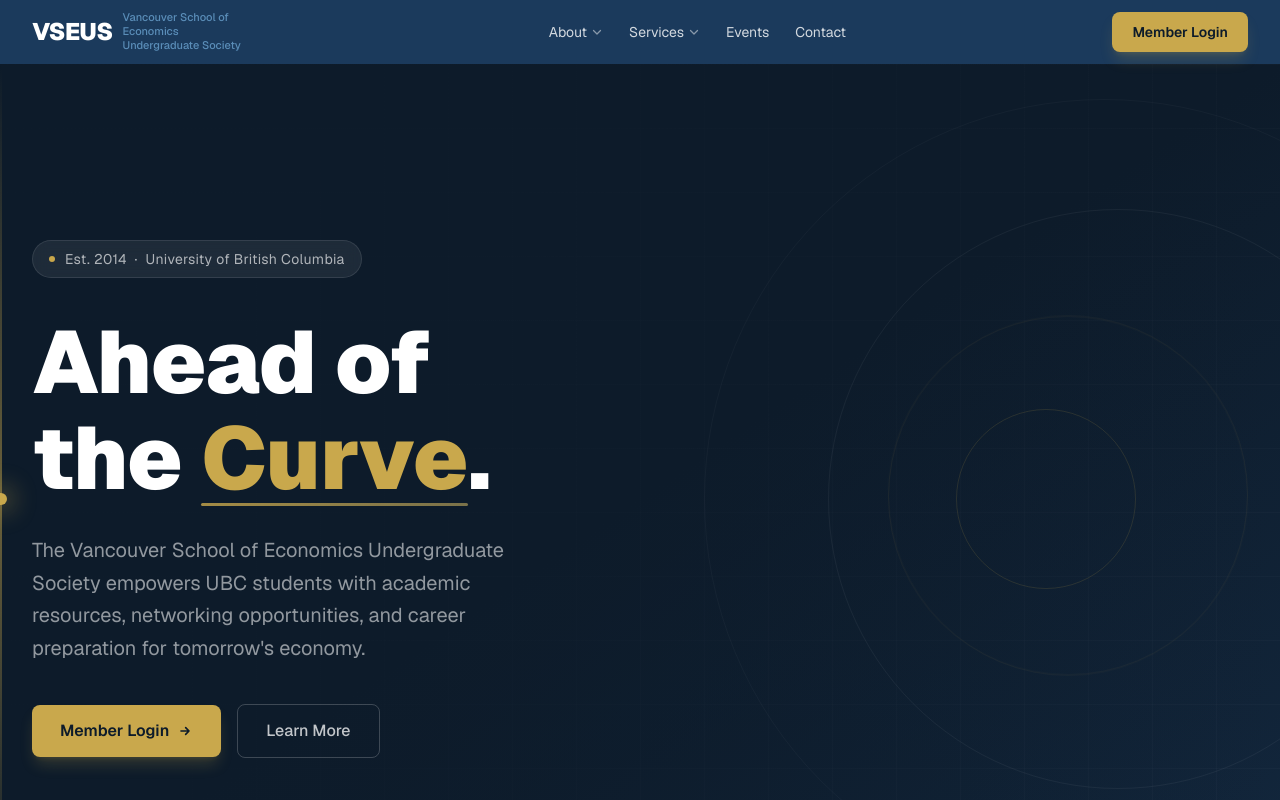
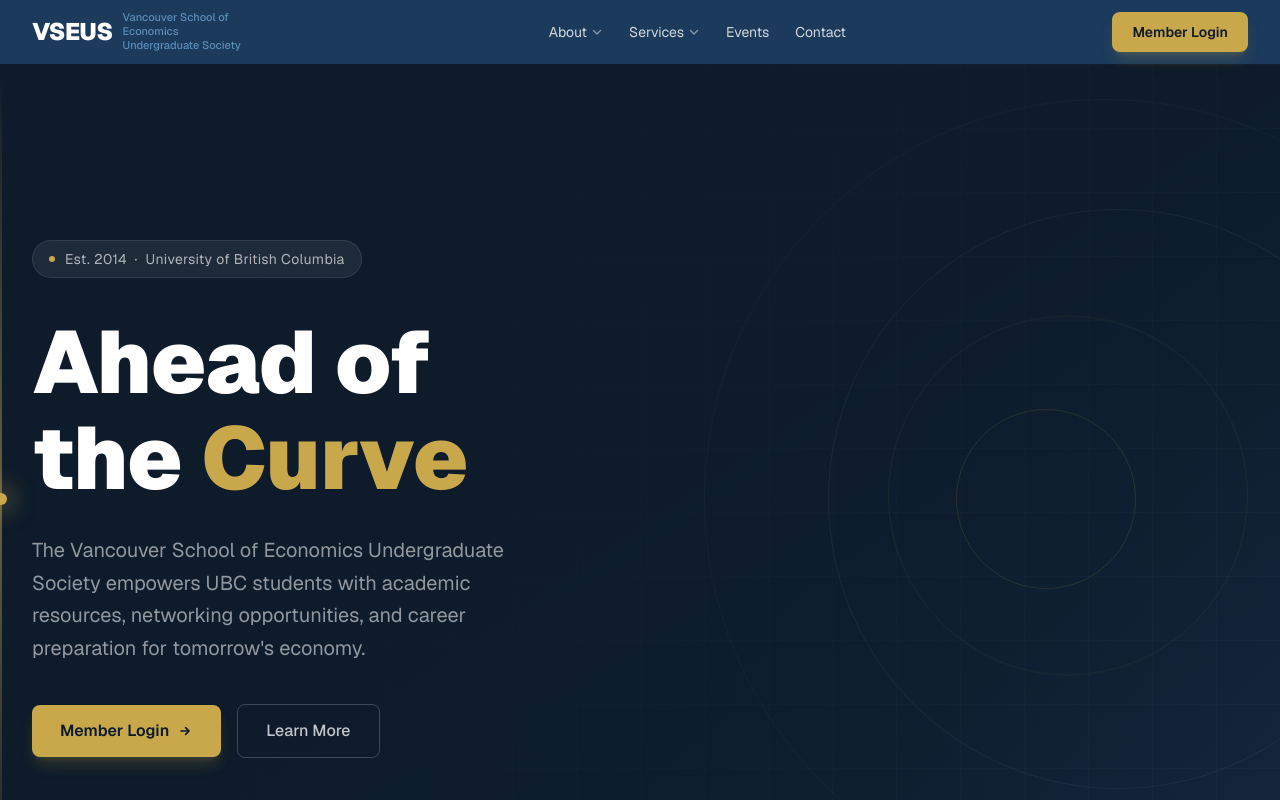
Before and after one commit to Mr-Slope/VSEUS-website, a Next.js app: page / in a window 1280 px wide. Shown: the top 800 px of the page. Built offline with nearby package versions, Linux system fonts and the light colour scheme.

Commit message:
feat(ui): replace hero underline with scroll-driven SVG curve

```diff
--- a/src/components/home/Hero.tsx
+++ b/src/components/home/Hero.tsx
@@ -1,12 +1,30 @@
 'use client';
 
-import React from 'react';
+import React, { useRef, useEffect } from 'react';
 import Link from 'next/link';
 import { useAuth } from '@/hooks/useAuth';
 import { CTAButton } from '@/components/ui/CTAButton';
 
 export function Hero() {
   const { user } = useAuth();
+  const pathRef = useRef<SVGPathElement>(null);
+
+  useEffect(() => {
+    const path = pathRef.current;
+    if (!path) return;
+
+    const length = path.getTotalLength();
+    path.style.strokeDasharray = `${length}`;
+    path.style.strokeDashoffset = `${length}`;
+
+    function onScroll() {
+      const progress = Math.min(window.scrollY / 280, 1);
+      path!.style.strokeDashoffset = `${length * (1 - progress)}`;
+    }
+
+    window.addEventListener('scroll', onScroll, { passive: true });
+    return () => window.removeEventListener('scroll', onScroll);
+  }, []);
 
   return (
     <section className="relative min-h-screen flex items-center bg-navy-900 overflow-hidden">
@@ -48,9 +66,30 @@ export function Hero() {
               the{' '}
               <span className="text-gold relative inline-block">
                 Curve
-                <span className="absolute -bottom-1 left-0 right-0 h-[3px] bg-gradient-to-r from-gold/80 to-gold-light/50 rounded-full" />
+                <svg
+                  className="absolute left-0 w-full overflow-visible pointer-events-none"
+                  style={{ bottom: '-0.18em' }}
+                  height="0.22em"
+                  viewBox="0 0 100 20"
+                  preserveAspectRatio="none"
+                  fill="none"
+                  aria-hidden="true"
+                >
+                  <defs>
+                    <linearGradient id="curveGrad" x1="0%" y1="0%" x2="100%" y2="0%">
+                      <stop offset="0%" stopColor="rgba(201,168,76,0.85)" />
+                      <stop offset="100%" stopColor="rgba(222,192,110,0.5)" />
+                    </linearGradient>
+                  </defs>
+                  <path
+                    ref={pathRef}
+                    d="M 2 4 Q 50 18 98 4"
+                    stroke="url(#curveGrad)"
+                    strokeWidth="3.5"
+                    strokeLinecap="round"
+                  />
+                </svg>
               </span>
-              .
             </span>
           </h1>
 
```
